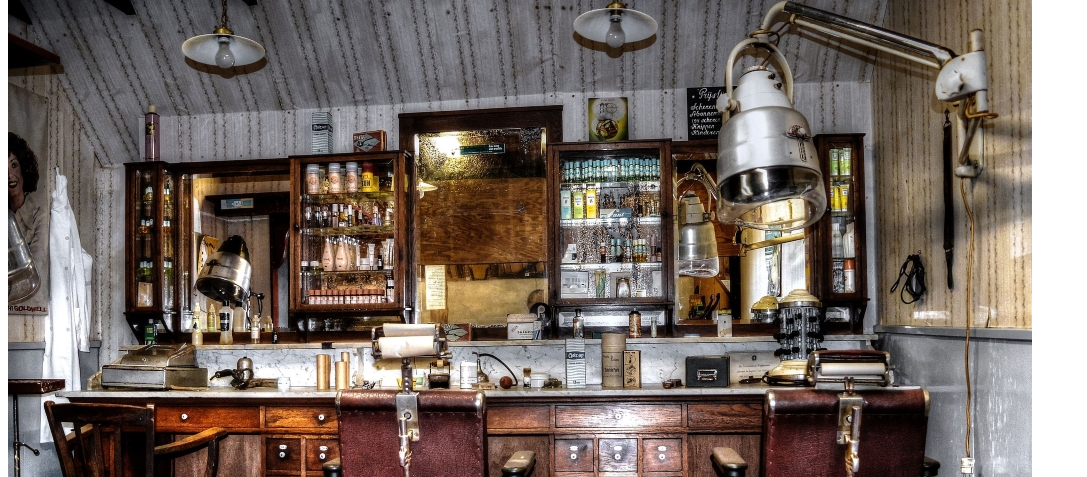
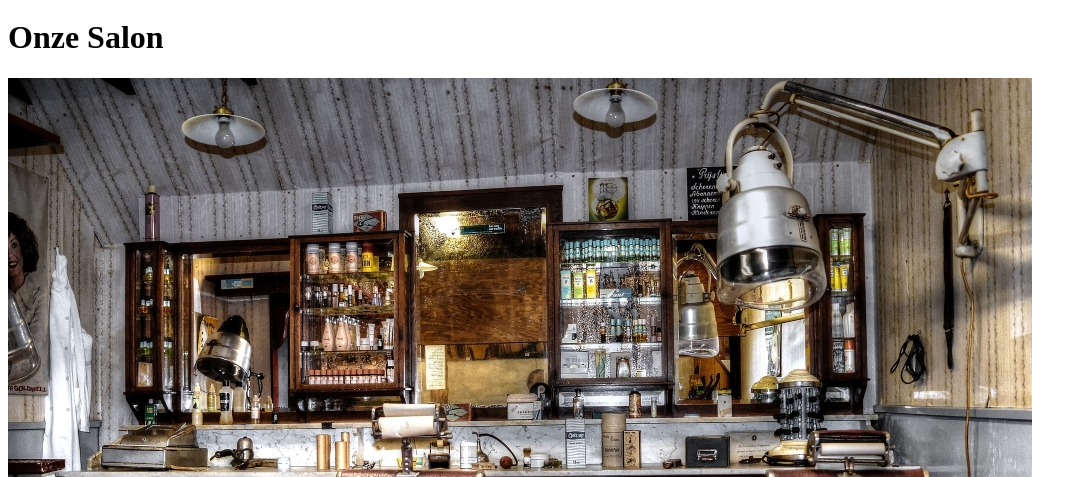
Before and after one commit to DarkKnightof1/Challenge, a plain HTML site: page Salons.html in a window 1280 px wide. Shown: the part 323-800 px from the top of the page, without its empty margins (0-1087 px from the left). Drawn offline with Linux system fonts and the light colour scheme.

Commit message:
html 5 challenge opdracht 9 kapperszaak

```diff
--- a/Salons.html
+++ b/Salons.html
@@ -15,6 +15,7 @@
 <br>
 <a href="Openingstijden.html">Openingstijden</a>
 <br>
+<h1>Onze Salon</h1>
 <img src="FotoChallenge/barbershop2.jpg" alt="kapperzaak2">
 <br>
 <iframe src="https://www.google.com/maps/embed?pb=!1m18!1m12!1m3!1d4885.869420746348!2d5.3766911232865!3d52.244569538118384!2m3!1f0!2f0!3f0!3m2!1i1024!2i768!4f13.1!3m3!1m2!1s0x47c63f534e1edb01%3A0xeec3369a60ec4058!2sKapsalon+Koelewijn!5e0!3m2!1snl!2snl!4v1506682236304" width="1024" height="300" frameborder="0" style="border:0" allowfullscreen></iframe>
```
